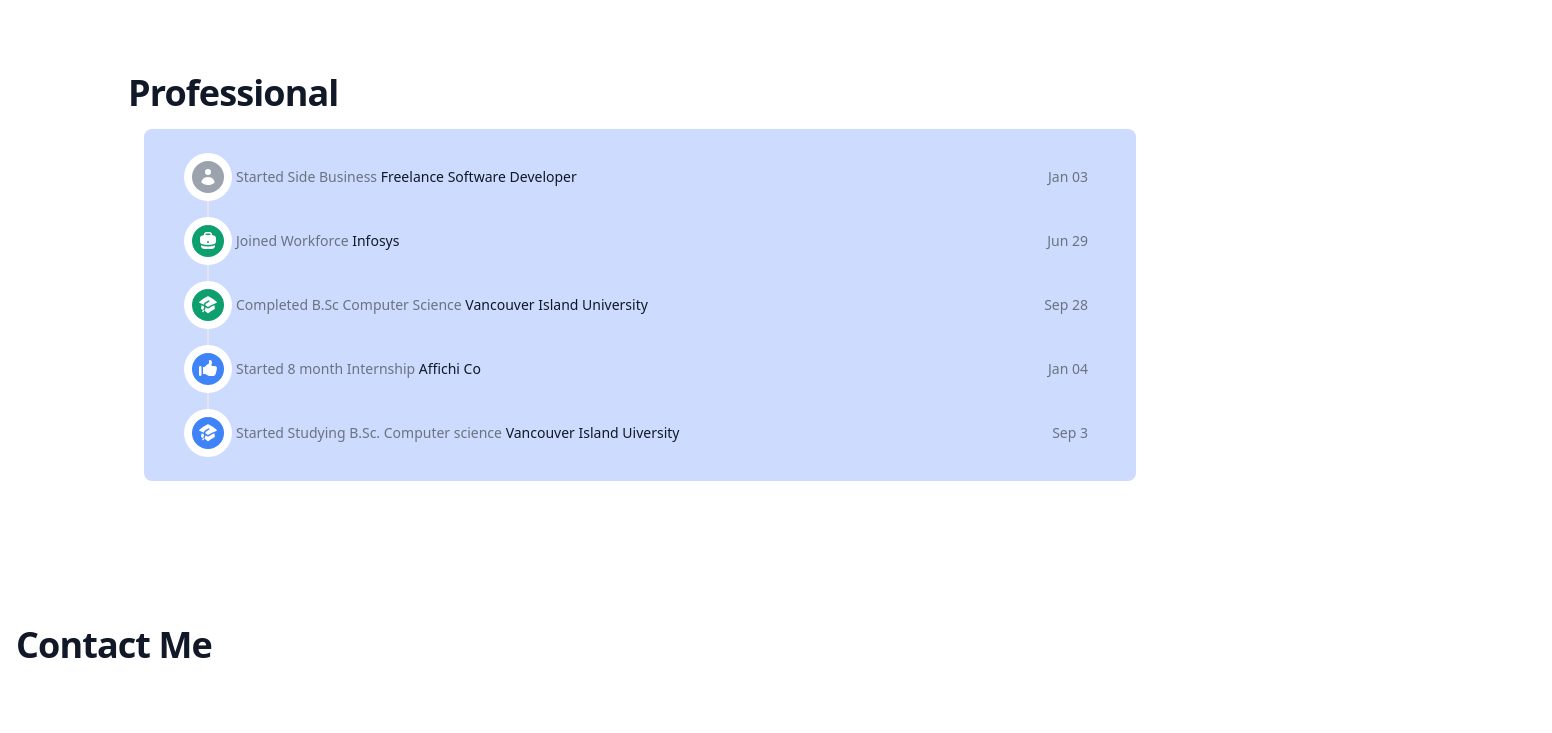
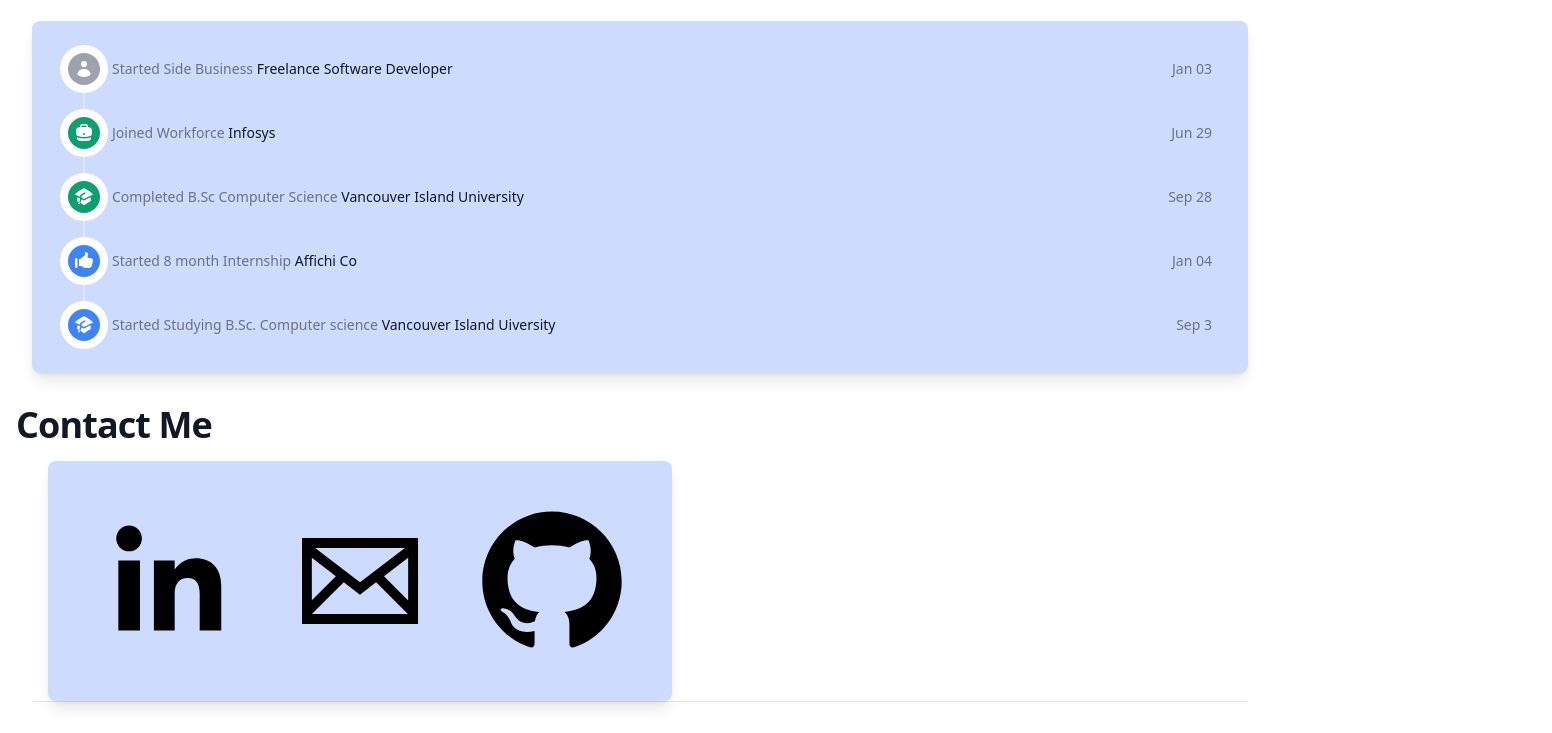
Before and after one commit to crash1604/revisedPortfolio, a React (Create React App) app: page / in a window 1280 px wide. Shown: the part 1903-2636 px from the top of the page, 1552 px wide, since content can reach past the window. Built offline with nearby package versions, Linux system fonts and the light colour scheme.

Commit message:
professional page made responsive and resized and responsified contact segment and contemplating if I need to add more to contact page

```diff
--- a/src/components/Professional.jsx
+++ b/src/components/Professional.jsx
@@ -59,9 +59,9 @@
 
 export default function Professional() {
   return (
-    <div className="m-16 p-16" id="Professional">
+    <div className="mx-auto p-4 max-w-7xl px-6 sm:mt-4 lg:px-8 xl:mt-1" id="Professional">
         <h2 className="text-3xl font-bold tracking-tight text-gray-900 sm:text-4xl">Professional</h2>
-        <div className="flow-root mt-4 mx-4 px-4 bg-indigo-200 rounded-lg">
+        <div className="flow-root mt-4 mx-2 sm:mx-0 px-2 sm:px-1 bg-indigo-200 rounded-lg overflow-hidden shadow-lg">
         <ul role="list" className="m-4 p-4 -mb-4">
             {timeline.map((event, eventIdx) => (
             <li key={event.id}>
--- a/src/components/sections/Contact.jsx
+++ b/src/components/sections/Contact.jsx
@@ -16,22 +16,30 @@
   return (
     <div className="container mx-auto p-4">
         <h2 className="text-3xl font-bold tracking-tight text-gray-900 sm:text-4xl">Contact Me</h2>
-      <div className="flex border-b mb-4">
-        <div className="flex-col">
-            <svg viewbox="0 0 512 512" preserveAspectRatio="xMidYMid meet" width="512" height="512">
+      <div className="flex border-b mt-4 mx-4 px-4">
+        <div className="flex items-center justify-evenly bg-indigo-200 rounded-lg overflow-hidden shadow-lg p-6">
+            <div>
+                <a href="#">
+                <svg viewBox="0 0 512 512" preserveAspectRatio="xMidYMid meet" className="w-16 h-16 md:w-48 md:h-48">
                 <path d="M186.4 142.4c0 19-15.3 34.5-34.2 34.5 -18.9 0-34.2-15.4-34.2-34.5 0-19 15.3-34.5 34.2-34.5C171.1 107.9 186.4 123.4 186.4 142.4zM181.4 201.3h-57.8V388.1h57.8V201.3zM273.8 201.3h-55.4V388.1h55.4c0 0 0-69.3 0-98 0-26.3 12.1-41.9 35.2-41.9 21.3 0 31.5 15 31.5 41.9 0 26.9 0 98 0 98h57.5c0 0 0-68.2 0-118.3 0-50-28.3-74.2-68-74.2 -39.6 0-56.3 30.9-56.3 30.9v-25.2H273.8z"></path>
                 </svg>
+                </a>
             </div>
-        <div className="flex-col ">
-            <svg viewbox="0 0 512 512" preserveAspectRatio="xMidYMid meet" width="512" height="512">
+            <div>
+                <a href="#">
+                <svg viewBox="0 0 512 512" preserveAspectRatio="xMidYMid meet" className="w-16 h-16 md:w-48 md:h-48">
                 <path d="M101.3 141.6v228.9h0.3 308.4 0.8V141.6H101.3zM375.7 167.8l-119.7 91.5 -119.6-91.5H375.7zM127.6 194.1l64.1 49.1 -64.1 64.1V194.1zM127.8 344.2l84.9-84.9 43.2 33.1 43-32.9 84.7 84.7L127.8 344.2 127.8 344.2zM384.4 307.8l-64.4-64.4 64.4-49.3V307.8z"></path>
                 </svg>
+                </a>
             </div>
             <br/>
-        <div className="flex-col">
-            <svg viewbox="0 0 512 512" preserveAspectRatio="xMidYMid meet" width="512" height="512">
+            <div>
+                <a href="#">
+                <svg viewBox="0 0 512 512" preserveAspectRatio="xMidYMid meet" className="w-16 h-16 md:w-48 md:h-48">
                 <path d="M256 70.7c-102.6 0-185.9 83.2-185.9 185.9 0 82.1 53.3 151.8 127.1 176.4 9.3 1.7 12.3-4 12.3-8.9V389.4c-51.7 11.3-62.5-21.9-62.5-21.9 -8.4-21.5-20.6-27.2-20.6-27.2 -16.9-11.5 1.3-11.3 1.3-11.3 18.7 1.3 28.5 19.2 28.5 19.2 16.6 28.4 43.5 20.2 54.1 15.4 1.7-12 6.5-20.2 11.8-24.9 -41.3-4.7-84.7-20.6-84.7-91.9 0-20.3 7.3-36.9 19.2-49.9 -1.9-4.7-8.3-23.6 1.8-49.2 0 0 15.6-5 51.1 19.1 14.8-4.1 30.7-6.2 46.5-6.3 15.8 0.1 31.7 2.1 46.6 6.3 35.5-24 51.1-19.1 51.1-19.1 10.1 25.6 3.8 44.5 1.8 49.2 11.9 13 19.1 29.6 19.1 49.9 0 71.4-43.5 87.1-84.9 91.7 6.7 5.8 12.8 17.1 12.8 34.4 0 24.9 0 44.9 0 51 0 4.9 3 10.7 12.4 8.9 73.8-24.6 127-94.3 127-176.4C441.9 153.9 358.6 70.7 256 70.7z"></path>
                 </svg>
+                </a>
+            </div>
             </div>
 
       </div>
```
Lines whose indentation alone changed are shown as unchanged.
